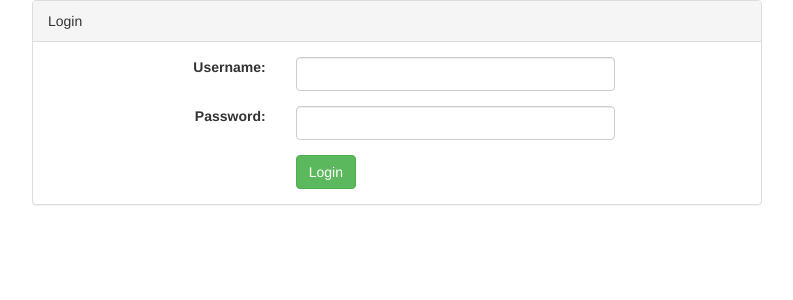
After one commit to inv-midhunbenny/Predict-Grid, a Django app: page /predict/login in a window 1280 px wide. The commit adds this page. Shown: the top 300 px of the page, without its empty margins (243-1036 px from the left). Run offline with Django 4.2, Linux system fonts and the light colour scheme; some libraries are stand-ins or nearby versions.

Commit message:
added login template and redirecion

```diff
--- a/PredictGrid/PredictGridApp/models.py
+++ b/PredictGrid/PredictGridApp/models.py
@@ -1,4 +1,5 @@
 from email.policy import default
+from enum import auto
 from tokenize import group
 from django.db import models
 from django.contrib.auth.models import AbstractUser, User
@@ -31,6 +32,7 @@ class Question(models.Model):
     question=models.CharField(null=False,max_length=100)
     created_at=models.DateField(auto_now_add=True,null=False)
     updated_at=models.DateField(auto_now=True,null=False)
+    date_question=models.DateField(null=False)
 
     class Meta:
         db_table="question"
--- /dev/null
+++ b/PredictGrid/PredictGridApp/templates/base.html
@@ -0,0 +1,20 @@
+<!DOCTYPE html>
+<html lang="en">
+<head>
+
+    <meta charset="utf-8">
+    <meta name="viewport" content="width=device-width, initial-scale=1">
+
+    <link rel="stylesheet" href="//maxcdn.bootstrapcdn.com/bootstrap/3.3.7/css/bootstrap.min.css">
+</head>
+<body class="override">
+
+    <div class="container">
+        <div class="row">
+            {% block content %}{% endblock %}
+        </div>
+    </div>
+
+
+</body>
+</html>
--- /dev/null
+++ b/PredictGrid/PredictGridApp/templates/login.html
@@ -0,0 +1,67 @@
+{% extends "base.html" %}
+
+{% block content %}
+    <div class="container">
+        <form action="" method="post">
+            {% csrf_token %}
+            <div class="col-md-8 col-md-offset-2">
+                <div class="panel panel-default">
+                    <div class="panel-heading">Login</div>
+                    <div class="panel-body">
+                        {% if error_message %}
+                            <p class="bg-danger p-d ml-b">{{ error_message }}</p>
+                        {% endif %}
+                        <div class="form-group clearfix">
+                            <label for="username" class="col-md-4 control-label text-right">Username:</label>
+                            <div class="col-md-6">
+                                <input name="username" value="" type="text" class="form-control" />
+                            </div>
+                        </div>
+                        <div class="form-group clearfix">
+                            <label for="password" class="col-md-4 control-label text-right">Password:</label>
+                            <div class="col-md-6">
+                                <input name="password" type="password" class="form-control" />
+                            </div>
+                        </div>
+                        <div class="col-md-6 col-md-offset-4">
+                            <input name="login" type="submit" value="Login" class="btn btn-success" /> &nbsp;
+                        </div>
+                    </div>
+                </div>
+            </div>
+        </form>
+    </div>
+{% endblock %}
+
+
+
+
+
+
+
+
+<!-- <div  class="center-block" id="login" style="width: 40%;">
+    <form class="form-horizontal form" name="LoginForm"  method="post">
+    {% csrf_token %}
+    {% if next %}
+        <input type="hidden" name="next" value="{{ next }}" />
+    {% endif %}
+    <div class="control-group">
+        <label class="control-label" for="username">Username</label>
+        <div class="controls">
+            <input class="form-control" type="text" id="username" name="username"  placeholder="Username">
+        </div>
+    </div>
+    <div class="control-group">
+        <label class="control-label" for="password">Password</label>
+        <div class="controls">
+            <input class="form-control" type="password" name="password" id="password" placeholder="Password">
+        </div>
+  </div><br>
+  <div class="control-group">
+        <div class="controls">
+            <!-- <button type="submit" class="btn btn-success">Login</button><a href="{% url 'signup' %}"> or sign up</a> -->
+        </div>
+    </div>
+    </form>
+    </div> -->
--- a/PredictGrid/PredictGridApp/urls.py
+++ b/PredictGrid/PredictGridApp/urls.py
@@ -2,8 +2,11 @@ from django.contrib import admin
 from django.urls import path, include
 from django.conf.urls.static import static
 from django.conf import settings
-from PredictGridApp.views import Result
+from PredictGridApp.views import Login, Logout, Result
 
 urlpatterns = [
-    path("ipl", Result.as_view(), name="ipl_result")
+    path("ipl", Result.as_view(), name="ipl_result"),
+    path("login",Login.as_view(), name="login"),
+    path("logout",Logout.as_view(), name="logout")
+
 ]
--- a/PredictGrid/PredictGridApp/views.py
+++ b/PredictGrid/PredictGridApp/views.py
@@ -1,5 +1,6 @@
 from audioop import reverse
 from email import message
+from multiprocessing import context
 from pickletools import optimize
 from django.shortcuts import render
 from django.contrib.auth.decorators import login_required
@@ -10,13 +11,30 @@ from django.utils.decorators import method_decorator
 
 from PredictGridApp.models import *
 from PredictGridApp.forms import *
+from django.contrib.auth import get_user_model
+from django.contrib.auth import logout
+
+User = get_user_model()
 
 # Create your views here.
 
+def get_user_model():
+    """
+    Return the User model that is active in this project.
+    """
+    try:
+        return django_apps.get_model(settings.AUTH_USER_MODEL, require_ready=False)
+    except ValueError:
+        raise ImproperlyConfigured("AUTH_USER_MODEL must be of the form 'app_label.model_name'")
+    except LookupError:
+        raise ImproperlyConfigured(
+            "AUTH_USER_MODEL refers to model '%s' that has not been installed" % settings.AUTH_USER_MODEL
+        )
+
 class Login(TemplateView):
-    model = User
+    model =User
     form_class = LoginForm
-    template_class = "PredictGridApp/login.html"
+    template_class = "login.html"
     context = {}
 
     def get(self, request, *args, **kwargs):
@@ -34,10 +52,18 @@ class Login(TemplateView):
             login(request, user)
             if user.is_authenticated:
                 obj1 = User.objects.get(username=user)
-                print(obj1)
+                return redirect('ipl_result')
         else:
             message.error(request,"Invalid login")
             return redirect(reverse)
+
+class Logout(TemplateView):
+
+    def get(self, request):
+        logout(request)
+        return redirect('login')
+
+
 
 class Result(TemplateView):
     model = UserAnswer
@@ -49,4 +75,7 @@ class Result(TemplateView):
         self.context['question'] = Question.objects.all()
         self.context['option'] = Option.objects.all()
         self.context['result'] = self.form_class
+        self.context['name']=request.user.username
+        # print("user ------>>>>>>>>>>>>>>>",request.user.username)
+        # print('------->>>>type',type(request.user))
         return render (request, self.template_class, self.context)
```
Also changed, not shown: PredictGrid/PredictGridApp/templates/result.html (+16 -0 lines), PredictGrid/PredictGridApp/migrations/0008_question_date_question.py (added), PredictGrid/PredictGridApp/migrations/0009_alter_question_date_question.py (added), PredictGrid/db.sqlite3.
